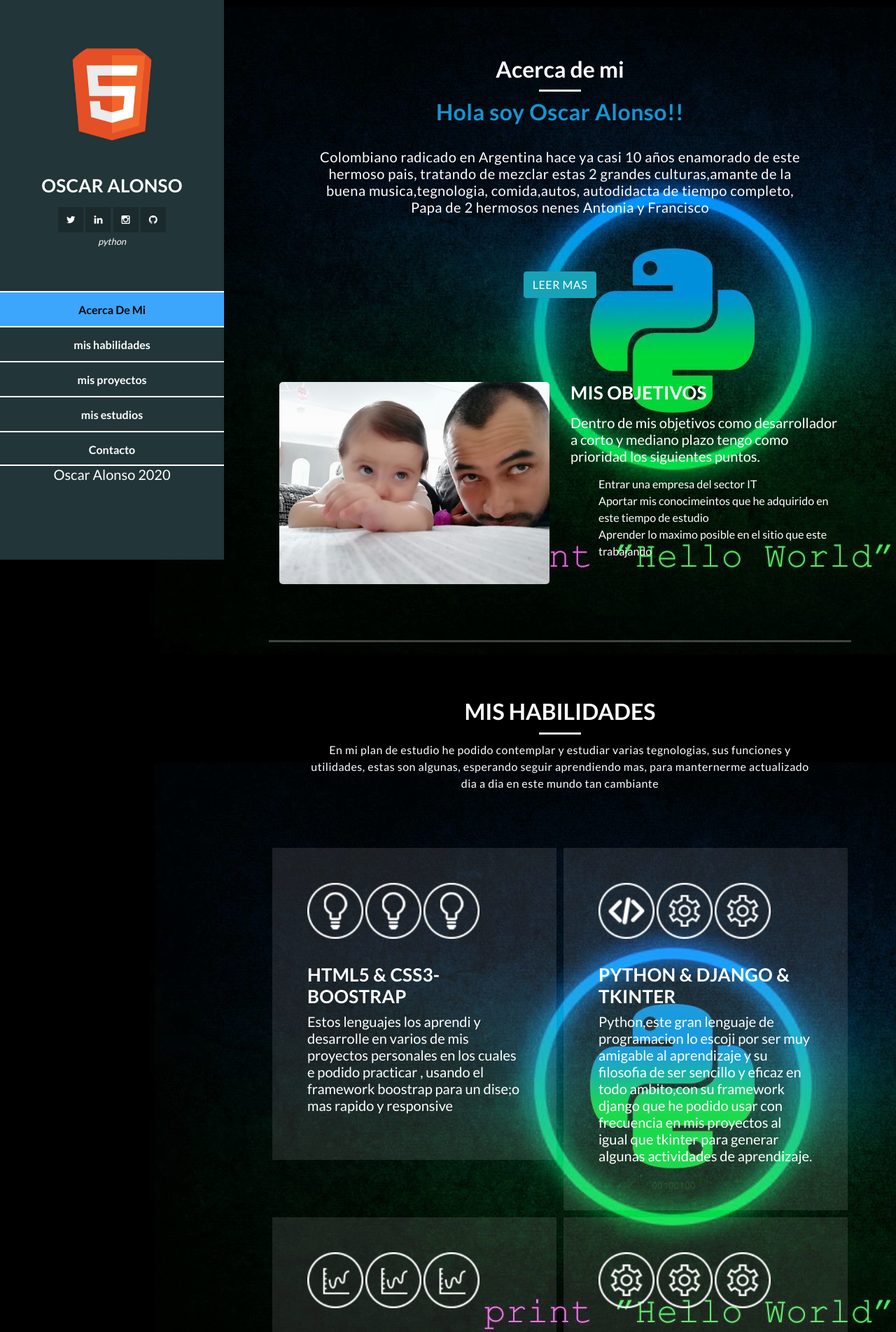
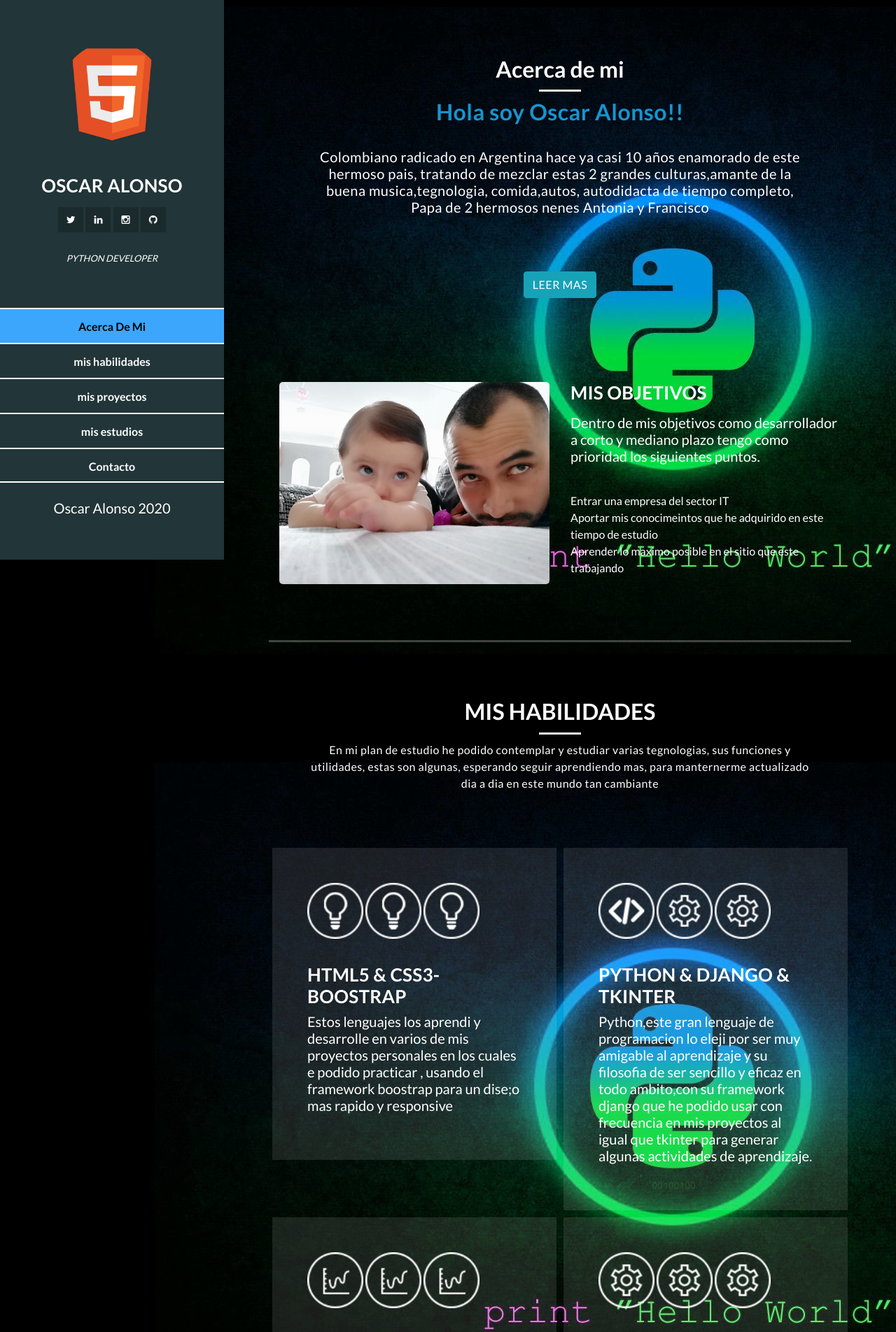
Before and after one commit to alonso0218/Portafolios, a Django app: page / in a window 1280 px wide. Shown: the top 1904 px of the page at 70% size. Run offline with Django 3.2, Linux system fonts and the light colour scheme; some libraries are stand-ins or nearby versions.

Commit message:
se corrije los espacios y valores habilidades

```diff
--- a/contactoapp/static/contactoapp/assets/css/templatemo-style.css
+++ b/contactoapp/static/contactoapp/assets/css/templatemo-style.css
@@ -505,10 +505,10 @@ button:hover {
     background-image: url(../images/fourth-white-icon.png);
 }
 
-.service-item:hover .nine-service-icon {
-    background-image: url(../images/logodocker.jpg);
+/*.service-item:hover .nine-service-icon {
+    background-image: url(../images/logodocker.jpg); }*/
 
-}
+
 /* iconos git y visual*/
 .service-item .ten-service-icon {
     background-image: url(../images/third-white-icon.png);
--- a/contactoapp/templates/contactoapp/base.html
+++ b/contactoapp/templates/contactoapp/base.html
@@ -55,7 +55,8 @@ https://templatemo.com/tm-531-reflux
                 </li>
               </ul>
             </div>
-            <span>python</span>
+            <br>
+            <span>PYTHON DEVELOPER </span>
           </div>
           <nav class="main-nav" role="navigation">
             <ul class="main-menu">
@@ -66,6 +67,7 @@ https://templatemo.com/tm-531-reflux
               <li><a href="#section5">Contacto</a></li>
             </ul>
           </nav>
+          <br>
           <p>Oscar Alonso 2020</p>
         </div>
       </div>
--- a/contactoapp/templates/contactoapp/home.html
+++ b/contactoapp/templates/contactoapp/home.html
@@ -28,7 +28,7 @@
       <br>
         <div id="resume" class="collapse in">
           <br>
-          <p>Nunca es tarde para cambiar y en este tiempo es casi obligatorio,siempre buscando lo mejor,decidi cambiar de profesion,decidi empezar con algo que me habia estado llamando la atencion, crear,organizar,solucionar,investigar eso me atrapo del desarrollo de software </p>
+          <p>Nunca es tarde para cambiar y en este tiempo es casi obligatorio,siempre buscando lo mejor,decidi cambiar de profesion,decidi empezar con algo que me habia estado llamando la atencion, crear,organizar,solucionar,investigar eso me atrapo del desarrollo de software, me inicie con  PYTHON este gran lenguaje de programacion, pero muy dispuesto a aprender mas tegnologias y programas </p>
         </div>
       </div>
     </div>
@@ -44,11 +44,15 @@
             <h4>MIS OBJETIVOS </h4>
             <p> Dentro de mis objetivos como desarrollador a corto y mediano plazo tengo como prioridad los siguientes
               puntos. </p>
-            <ul>
-              <ol> Entrar una empresa del sector IT</ol>
-              <ol> Aportar mis conocimeintos que he adquirido en este tiempo de estudio</ol>
-              <ol>Aprender lo maximo posible en el sitio que este trabajando </ol>
-              </ol>
+            <ul >
+              <br>
+              <li> Entrar una empresa del sector IT</li>
+
+              <li> Aportar mis conocimeintos que he adquirido en este tiempo de estudio</li>
+
+              <li>Aprender lo maximo posible en el sitio que este trabajando </li>
+
+            </ul>
           </div>
         </div>
       </div>
@@ -87,7 +91,7 @@
           <div class="six-service-icon service-icon"></div>
           <h4>PYTHON &amp; DJANGO &amp; TKINTER </h4>
           <p>
-            Python,este gran lenguaje de programacion lo escoji por ser muy amigable al aprendizaje y su filosofia de
+            Python,este gran lenguaje de programacion lo eleji por ser muy amigable al aprendizaje y su filosofia de
             ser sencillo y eficaz en todo ambito,con su framework django que  he podido usar con
             frecuencia en mis proyectos al igual que  tkinter para generar algunas actividades de aprendizaje.
           </p>
@@ -115,8 +119,8 @@
 
           <h4>GITHUB &amp; GIT BASH &amp;VISUAL STUDIO</h4>
           <p>
-            En el manejo de control de versiones elegi a github, en mi consola
-            adapte gitbash , la cual me gusta su interfaz-rapides, y a visual studio por ser un gran ed
+            En el manejo de control de versiones elegi a github,en mi consola
+            adapte gitbash,la cual me gusta su interfaz-rapides,y a visual studio por ser un gran editor
           </p>
         </div>
       </div>
@@ -180,8 +184,8 @@
           <div class="skill">
             <h5>SQL LITE</h5>
             <div class="progress">
-              <div class="progress-bar" role="progressbar" style="width: 60%;" aria-valuenow="25" aria-valuemin="0"
-                aria-valuemax="100">60%
+              <div class="progress-bar" role="progressbar" style="width: 50%;" aria-valuenow="25" aria-valuemin="0"
+                aria-valuemax="100">50%
               </div><!-- /.progress-bar -->
             </div><!-- /.progress -->
           </div><!-- /.skill -->
```
